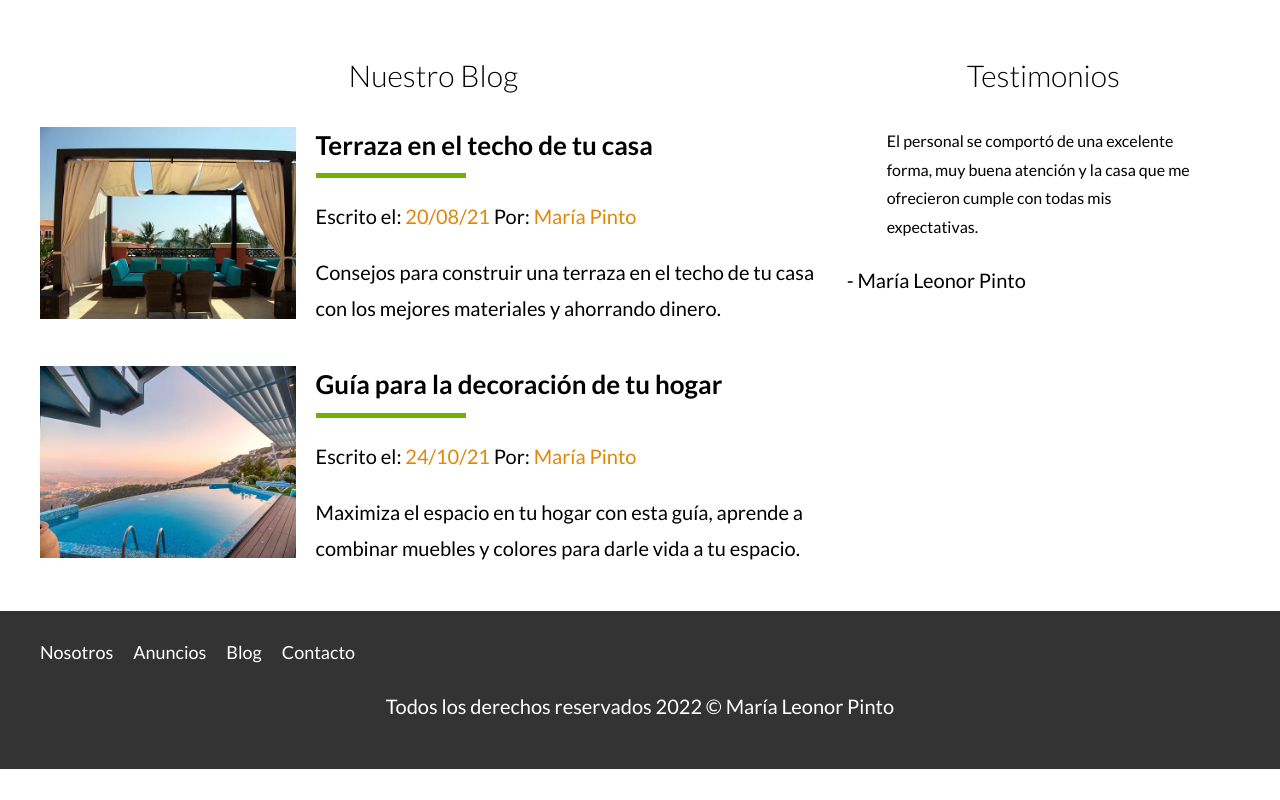
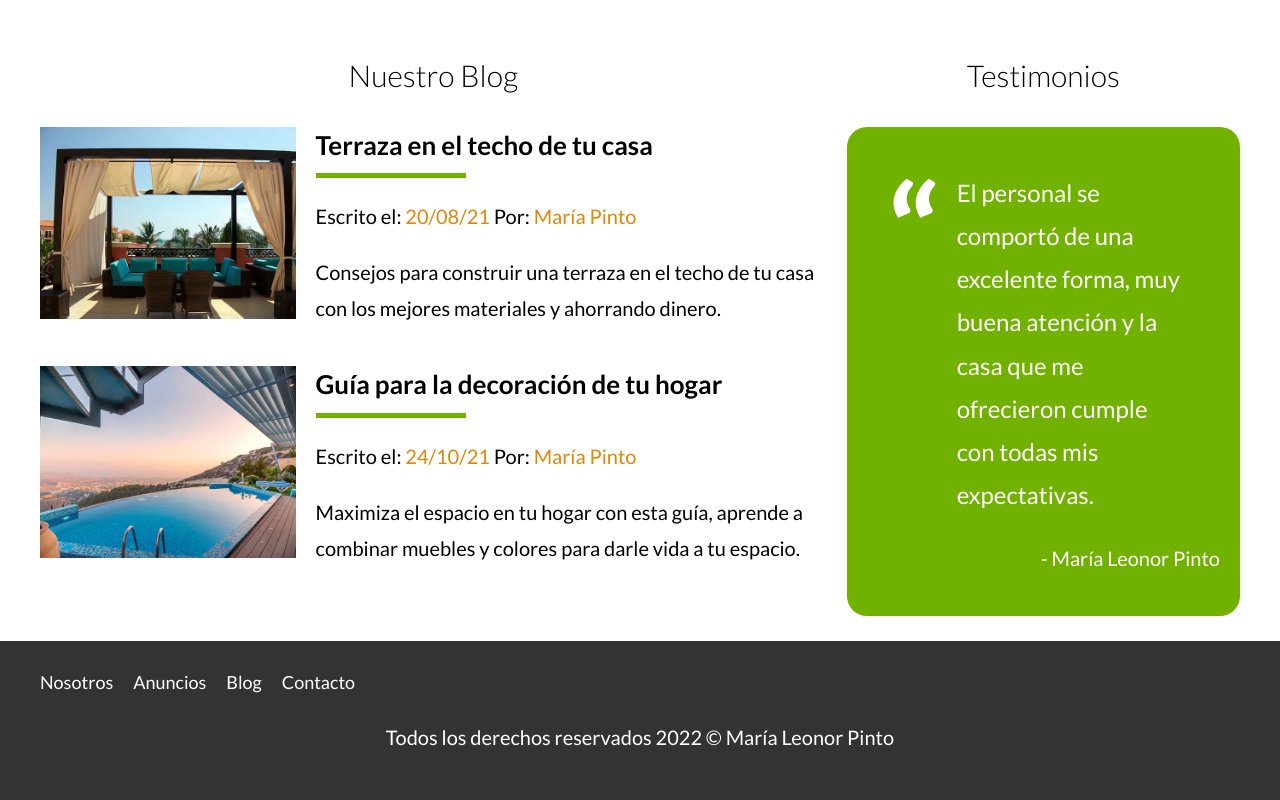
Before and after one commit to topgirl2410/Bienes-Raices-Frontend, a website: page index.html in a window 1280 px wide. Shown: the part 2573-3373 px from the top of the page. Drawn offline with Linux system fonts and the light colour scheme.

Commit message:
pág principal acabada

```diff
--- a/src/scss/app.scss
+++ b/src/scss/app.scss
@@ -13,4 +13,5 @@
 @import "layout/anuncios";
 @import "layout/contactar";
 @import "layout/inferior";
+@import "layout/testimonios";
 @import "layout/footer";
--- a/src/scss/layout/_footer.scss
+++ b/src/scss/layout/_footer.scss
@@ -1,6 +1,7 @@
 .footer {
     padding: 2.5rem 0;
     background-color: $grisOscuro;
+    margin-bottom: 0;
 
     .contenido-footer {
         padding-top: $separacion, 2;
--- /dev/null
+++ b/src/scss/layout/_testimonios.scss
@@ -0,0 +1,28 @@
+.testimonio {
+    background-color: $verde;
+    font-size: 2.4rem;
+    padding: 2rem;
+    color: $blanco;
+    border-radius: 2rem;
+
+    blockquote {
+        padding-left: 5rem;
+        position: relative;
+
+        &::before {
+            content: "";
+            background-image: url(../img/comilla.svg);
+            background-repeat: no-repeat;
+            width: 6rem;
+            height: 8rem;
+            display: block;
+            position: absolute;
+            left: -2rem;
+        }
+    }
+
+    p {
+        text-align: right;
+        color: $blanco;
+    }
+}
```
Also changed, not shown: build/css/app.css, 1 other file.
